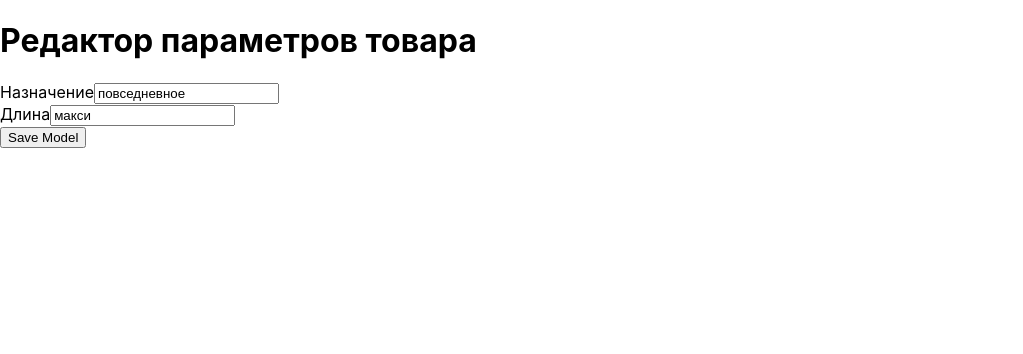
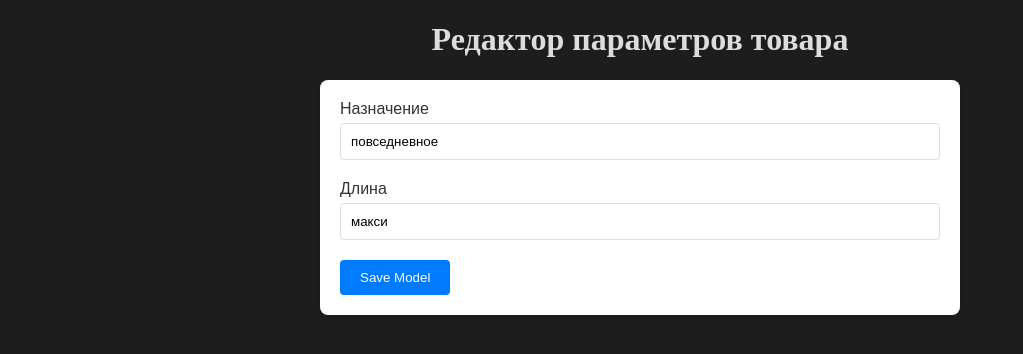
Before and after one commit to eugenepokalyuk/react-selsup, a React (Create React App) app: page / in a window 1280 px wide. Shown: the top 354 px of the page, without its empty margins (0-1023 px from the left). Built offline with nearby package versions, Linux system fonts and the light colour scheme.

Commit message:
Update index.css

```diff
--- a/src/index.css
+++ b/src/index.css
@@ -1,13 +1,48 @@
-body {
-  margin: 0;
-  font-family: -apple-system, BlinkMacSystemFont, 'Segoe UI', 'Roboto', 'Oxygen',
-    'Ubuntu', 'Cantarell', 'Fira Sans', 'Droid Sans', 'Helvetica Neue',
-    sans-serif;
-  -webkit-font-smoothing: antialiased;
-  -moz-osx-font-smoothing: grayscale;
+html {
+  background: #1d1d1d;
 }
 
-code {
-  font-family: source-code-pro, Menlo, Monaco, Consolas, 'Courier New',
-    monospace;
+.param-header {
+  color: #ddd;
+  text-align: center;
 }
+
+.param-editor {
+  font-family: 'Arial', sans-serif;
+  max-width: 600px;
+  margin: 20px auto;
+  padding: 20px;
+  border-radius: 8px;
+  box-shadow: 0 2px 4px rgba(0, 0, 0, 0.1);
+  background-color: #fff;
+}
+
+.param-editor label {
+  display: block;
+  margin-bottom: 5px;
+  color: #333;
+}
+
+.param-editor input[type='text'],
+.param-editor input[type='color'] {
+  width: 100%;
+  padding: 10px;
+  margin-bottom: 20px;
+  border: 1px solid #ddd;
+  border-radius: 4px;
+  box-sizing: border-box;
+}
+
+.param-editor button {
+  padding: 10px 20px;
+  border: none;
+  border-radius: 4px;
+  background-color: #007bff;
+  color: white;
+  cursor: pointer;
+  transition: background-color 0.2s;
+}
+
+.param-editor button:hover {
+  background-color: #0056b3;
+}
```
